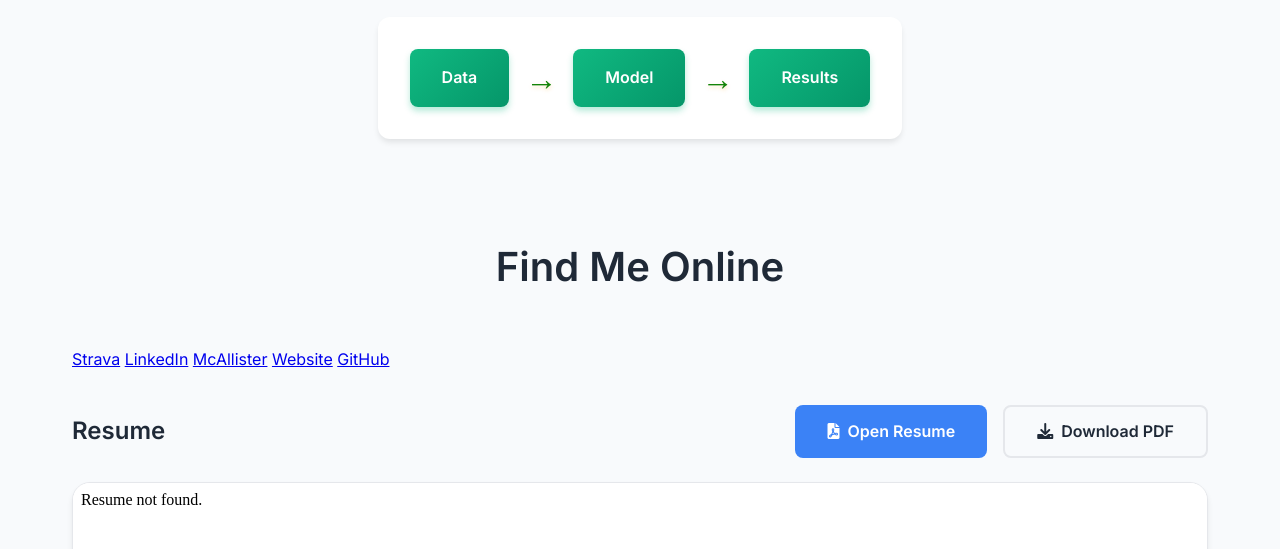
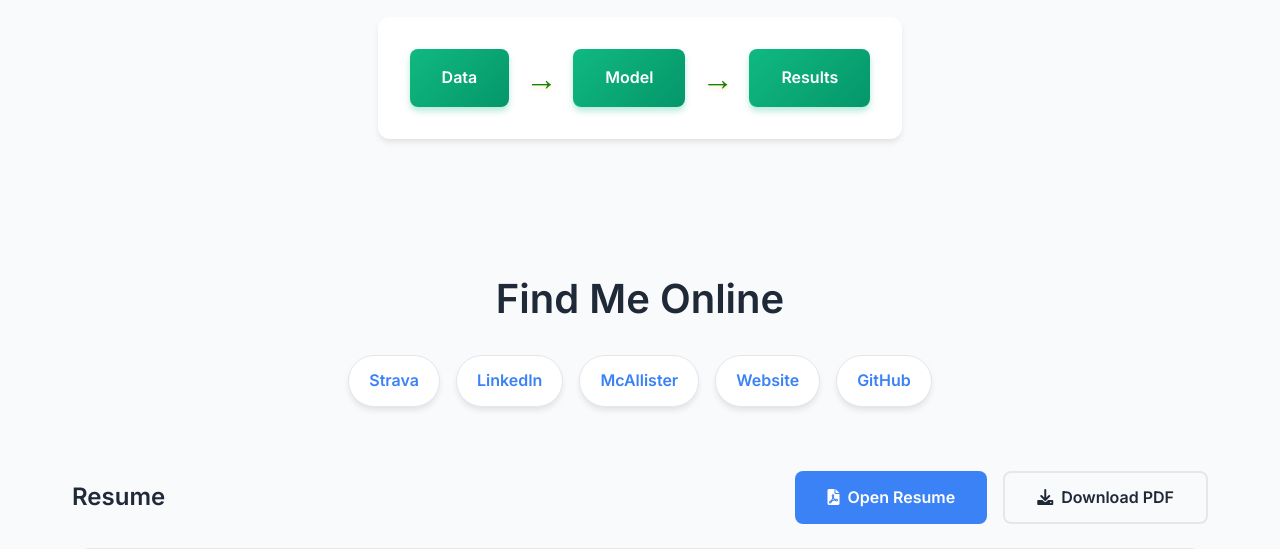
Before and after one commit to rt75272/Artificial_Intelligence, a Flask app: page /about in a window 1280 px wide. Shown: the part 985-1534 px from the top of the page. Run offline with Flask 3, Linux system fonts and the light colour scheme; some libraries are stand-ins or nearby versions.

Commit message:
Links added to about me page

```diff
--- a/ai_website/static/css/style.css
+++ b/ai_website/static/css/style.css
@@ -747,6 +747,47 @@ h1, h2, h3, h4, h5, h6 {
     color: var(--text-primary);
 }
 
+.about-links {
+    padding: 2rem 0;
+}
+
+.about-links .section-title {
+    margin-bottom: 1.5rem;
+}
+
+.social-links {
+    display: flex;
+    justify-content: center;
+    flex-wrap: wrap;
+    gap: 1rem;
+}
+
+.social-links a {
+    display: inline-flex;
+    align-items: center;
+    justify-content: center;
+    padding: 0.75rem 1.25rem;
+    border: 1px solid var(--border-color);
+    border-radius: 999px;
+    background: var(--bg-primary);
+    box-shadow: var(--shadow);
+    color: var(--primary-color);
+    font-weight: 600;
+    text-decoration: none;
+    transition: transform 0.2s ease, box-shadow 0.2s ease, background-color 0.2s ease;
+}
+
+.social-links a:hover {
+    transform: translateY(-3px);
+    background: var(--bg-secondary);
+    box-shadow: var(--shadow-lg);
+}
+
+.social-links a:focus-visible {
+    outline: 3px solid var(--primary-color);
+    outline-offset: 3px;
+}
+
 /* Demos Page */
 .demos-content {
     padding: 6rem 0;
--- a/ai_website/templates/about.html
+++ b/ai_website/templates/about.html
@@ -54,11 +54,13 @@
 <section class="about-links">
     <div class="container">
         <h2 class="section-title">Find Me Online</h2>
+        <div class="social-links">
             <a href="https://www.strava.com/athletes/174640473" target="_blank" rel="noopener noreferrer">Strava</a>
             <a href="https://www.linkedin.com/in/ryan42-p42-t42" target="_blank" rel="noopener noreferrer">LinkedIn</a>
             <a href="https://mcallister2.onrender.com/" target="_blank" rel="noopener noreferrer">McAllister</a>
             <a href="https://artificial-intelligence-giqh.onrender.com/" target="_blank" rel="noopener noreferrer">Website</a>
             <a href="https://github.com/rt75272" target="_blank" rel="noopener noreferrer">GitHub</a>
+        </div>
     </div>
 </section>
 
```
